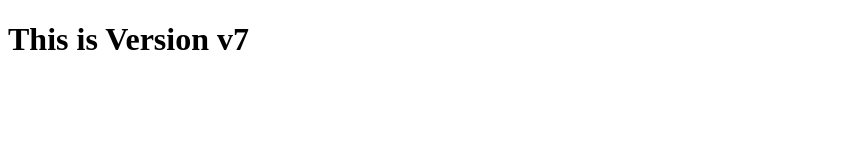
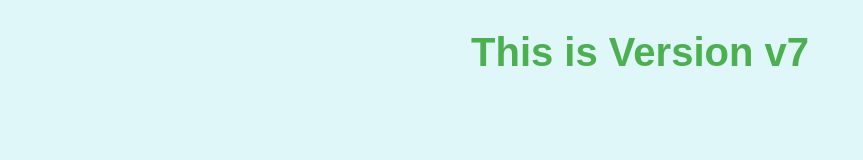
Before and after one commit to Ankit1695/Cloud_demo, a plain HTML site: page index.html in a window 1280 px wide. Shown: the whole page, without its empty margins (0-863 px from the left). Drawn offline with Linux system fonts and the light colour scheme.

Commit message:
Added Design for Website

```diff
--- a/index.html
+++ b/index.html
@@ -4,8 +4,31 @@
     <meta charset="UTF-8">
     <meta name="viewport" content="width=device-width, initial-scale=1.0">
     <title>Document</title>
+    <style>
+        /* Basic Reset */
+        * {
+            margin: 0;
+            padding: 0;
+            box-sizing: border-box;
+        }
+
+        body {
+            font-family: 'Arial', sans-serif;
+            background-color: #e0f7fa; /* Light green background color */
+            color: #333;
+            line-height: 1.6;
+            padding: 20px;
+        }
+
+        h1 {
+            font-size: 2.5em;
+            color: #4CAF50;
+            margin-bottom: 20px;
+            text-align: center; /* Center the heading */
+        }
+    </style>
 </head>
 <body>
-    <h1>This is Version  v7</h1>
+    <h1>This is Version v7</h1>
 </body>
 </html>
--- /dev/null
+++ b/styles.css
@@ -0,0 +1,49 @@
+/* Basic Reset */
+* {
+    margin: 0;
+    padding: 0;
+    box-sizing: border-box;
+}
+
+body {
+    font-family: 'Arial', sans-serif;
+    background-color: #f4f4f4;
+    color: #333;
+    line-height: 1.6;
+    padding: 20px;
+}
+
+h1 {
+    font-size: 2.5em;
+    color: #4CAF50;
+    margin-bottom: 20px;
+}
+
+h2 {
+    font-size: 2em;
+    color: #333;
+    margin-bottom: 15px;
+}
+
+p {
+    margin-bottom: 15px;
+}
+
+button {
+    background-color: #4CAF50; /* red */
+    color: white;
+    border: none;
+    padding: 10px 20px;
+    text-align: center;
+    text-decoration: none;
+    display: inline-block;
+    font-size: 16px;
+    margin: 4px 2px;
+    cursor: pointer;
+    border-radius: 5px;
+    transition: background-color 0.3s ease;
+}
+
+button:hover {
+    background-color: #45a049; /* Darker green */
+}
```
